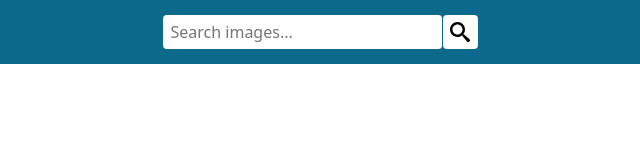
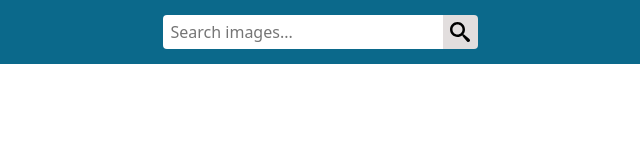
Before and after one commit to PavelKreitsberg/goit-js-hw-11, a website built with Parcel: page src/index.html in a window 1280 px wide. Shown: the full height of the page, 320-960 px from the left. Built offline with nearby package versions, Linux system fonts and the light colour scheme.

Commit message:
update btn styles

```diff
--- a/src/sass/_example.scss
+++ b/src/sass/_example.scss
@@ -15,9 +15,10 @@ input {
   padding: 8px;
 
 
+
   border: none;
-  border-right: 1px solid #0b698B;
-  border-radius: 4px;
+  border-top-left-radius: 4px;
+  border-bottom-left-radius: 4px;
 }
 
 .search-form button {
@@ -27,14 +28,15 @@ input {
   justify-content: center;
   align-items: center;
   border: none;
-  border-radius: 4px;
+  border-top-right-radius: 4px;
+  border-bottom-right-radius: 4px;
 
   background-image: url(../images/search.svg);
   background-repeat: no-repeat;
   background-position: center;
   background-size: 20px 20px;
 
-  background-color: #fff;
+  background-color: rgb(226, 222, 222);
 }
 
 .load-more {
```
